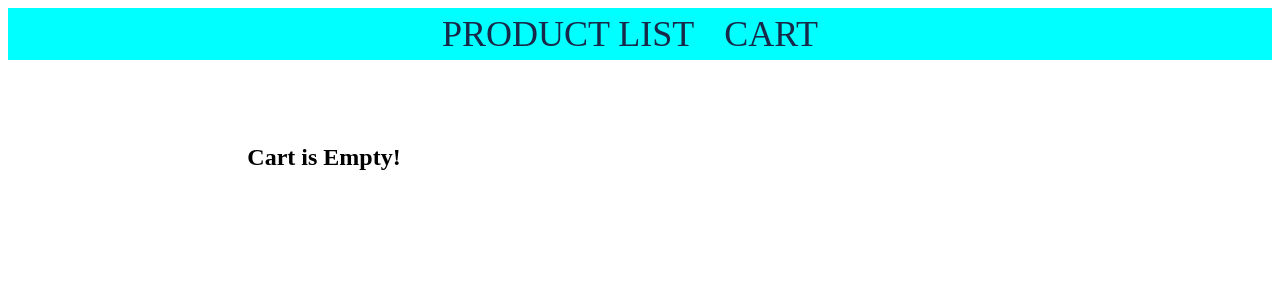
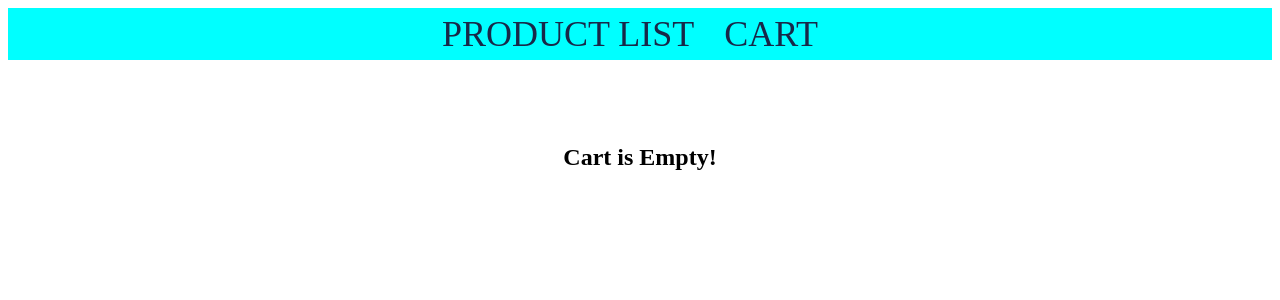
Before and after one commit to grand-rick/MyStore, an Angular app: page /cart in a window 1280 px wide. Shown: the top 300 px of the page. Built offline with nearby package versions, Linux system fonts and the light colour scheme.

Commit message:
Styling the cart

```diff
--- a/src/app/components/cart/cart.component.css
+++ b/src/app/components/cart/cart.component.css
@@ -1,10 +1,9 @@
 .cart {
-    display: grid;
-    flex-wrap: wrap;
-    grid-template-columns: repeat(2, 1fr);
+    display: flex;
+    flex-direction: row;
     justify-content: center;
+    justify-content: space-around;
     align-items: center;
-    text-align: center;
     margin-top: 64px;
 }
 
@@ -28,6 +27,14 @@
     margin-bottom: 20px;
 }
 
+.cart-element > div {
+    margin-left: 10px;
+}
+
+.cart-element-child {
+    margin-bottom: 10px;
+}
+
 img {
     width: 100px;
     border-radius: 10px;
@@ -36,6 +43,7 @@ img {
 .number-input {
     width: 80px;
     text-align: center;
+    margin-bottom: 5px;
 }
 
 .empty-cart-message {
```
